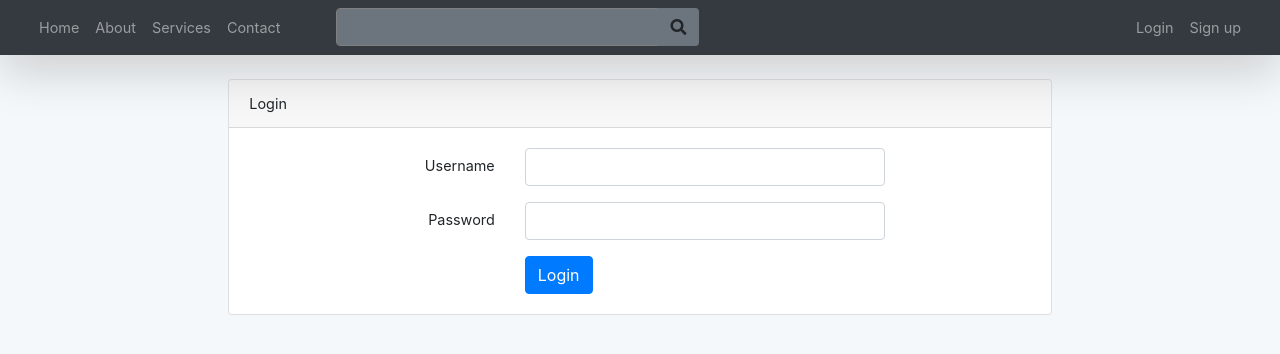
After one commit to bryantran04/phpgamebox, a PHP site: page /login.php in a window 1280 px wide. The commit adds this page. Shown: the top 354 px of the page. Run offline with PHP 8.4, Linux system fonts and the light colour scheme.

Commit message:
login and sessionset

```diff
--- a/form-handler.php
+++ b/form-handler.php
@@ -77,3 +77,45 @@ if (isset($_POST['register'])) {
         header("Location: " . $mainpage);
     }
 }
+
+
+if (isset($_POST['login'])) {
+    // receive all input values from the form
+    $username = $_POST['username'];
+    $password = $_POST['password'];
+    $password = password_hash($password, PASSWORD_BCRYPT);
+
+    if (empty($username)) {
+        array_push($errors, "Username is required");
+    }
+    if (empty($password)) {
+        array_push($errors, "Password is required");
+    }
+
+
+
+    $user_check_query = "SELECT * FROM user WHERE username='$username' LIMIT 1";
+
+    $statement = $db->prepare($user_check_query);
+    $statement->execute();
+    $result = $statement->fetchAll();
+    $statement->closecursor();
+
+
+    if (count($result) > 0) {
+        if (password_verify($_POST['password'], $result[0]['password'])) {
+            $_SESSION['username'] = $username;
+            $_SESSION['success'] = "You are now logged in";
+            $mainpage = "index.php";
+
+            header("Location: " . $mainpage);
+            exit();
+        }
+    }
+
+
+
+    if (count($errors) == 0) {
+        array_push($errors, "Username or Password is incorrect");
+    }
+}
--- /dev/null
+++ b/login.php
@@ -0,0 +1,61 @@
+<!DOCTYPE html>
+<html lang="en">
+
+<head>
+    <meta charset="UTF-8">
+    <meta name="viewport" content="width=device-width, initial-scale=1.0">
+    <?php include('cdn.php'); ?>
+
+    <title>Document</title>
+</head>
+<?php include('connect-db.php'); ?>
+<?php include('navbar.php'); ?>
+<link rel="stylesheet" href="styles/signup.css">
+
+
+<body>
+    <?php include('form-handler.php') ?>
+    <?php include('errors.php'); ?>
+
+    <main class="my-form">
+        <div class="cotainer">
+            <div class="row justify-content-center">
+                <div class="col-md-8">
+                    <div class="card">
+                        <div class="card-header">Login</div>
+                        <div class="card-body">
+                            <!-- <form name="my-form" onsubmit="return validform()" action="form-handler.php" method="post"> -->
+                            <form name="my-form" onsubmit="" action="" method="post">
+
+                                <div class="form-group row">
+                                    <label for="username" class="col-md-4 col-form-label text-md-right">Username</label>
+                                    <div class="col-md-6">
+                                        <input type="text" id="username" class="form-control" name="username" value="">
+                                    </div>
+                                </div>
+
+                                <div class="form-group row">
+                                    <label for="password" class="col-md-4 col-form-label text-md-right">Password</label>
+                                    <div class="col-md-6">
+                                        <input type="password" id="password" class="form-control" name="password" value="">
+                                    </div>
+                                </div>
+                                <div class="col-md-6 offset-md-4">
+                                    <button name="login" type=" submit" class="btn btn-primary">
+                                        Login
+                                    </button>
+                                </div>
+                        </div>
+                        </form>
+                    </div>
+                </div>
+            </div>
+        </div>
+        </div>
+
+    </main>
+
+
+</body>
+
+</html>
--- a/navbar.html
+++ b/navbar.php
@@ -16,8 +16,7 @@
             <li>
                 <form action="results.html">
                     <div class="input-group ml-5">
-                        <input type="search" id="navsearch" placeholder="What're you searching for?"
-                            class="form-control bg-secondary">
+                        <input type="search" id="navsearch" placeholder="What're you searching for?" class="form-control bg-secondary">
                         <div class="input-group-append">
                             <button type="submit" class="btn bg-secondary"><i class="fa fa-search"></i></button>
                         </div>
@@ -26,12 +25,20 @@
             </li>
         </ul>
         <ul class="navbar-nav ml-auto">
+            <?php if (isset($_SESSION['username'])) : ?>
                 <li class="nav-item">
-                <a class="nav-link" href="#">Login</a>
+                    <a class="nav-link" href="index.php?logout='1'">Logout</a>
+                </li>
+            <?php endif ?>
+            <?php if (!isset($_SESSION['username'])) : ?>
+                <li class="nav-item">
+                    <a class="nav-link" href="login.php">Login</a>
                 </li>
                 <li class="nav-item">
                     <a class="nav-link" href="signup.php">Sign up</a>
                 </li>
+            <?php endif ?>
+
         </ul>
     </div>
 </nav>
@@ -53,14 +60,23 @@
             <li class="nav-item">
                 <a class="nav-link" href="#">Login</a>
             </li>
+            <?php if (isset($_SESSION['username'])) : ?>
+                <li class="nav-item">
+                    <a class="nav-link" href="index.php?logout='1'">Logout</a>
+                </li>
+            <?php endif ?>
+            <?php if (!isset($_SESSION['username'])) : ?>
+                <li class="nav-item">
+                    <a class="nav-link" href="login.php">Login</a>
+                </li>
                 <li class="nav-item">
                     <a class="nav-link" href="#">Sign up</a>
                 </li>
+            <?php endif ?>
             <li class="nav-item">
                 <form action="results.html">
                     <div class="input-group">
-                        <input type="search" id="navsearch" placeholder="What're you searching for?"
-                            class="form-control bg-secondary">
+                        <input type="search" id="navsearch" placeholder="What're you searching for?" class="form-control bg-secondary">
                         <div class="input-group-append">
                             <button type="submit" class="btn bg-secondary"><i class="fa fa-search"></i></button>
                         </div>
--- a/signup.php
+++ b/signup.php
@@ -9,7 +9,7 @@
     <title>Document</title>
 </head>
 <?php include('connect-db.php'); ?>
-<?php include('navbar.html'); ?>
+<?php include('navbar.php'); ?>
 <link rel="stylesheet" href="styles/signup.css">
 
 
```
Also changed, not shown: index.php (+12 -3 lines), submitted_pictures/201506.png (added). Lines whose indentation alone changed are shown as unchanged.
